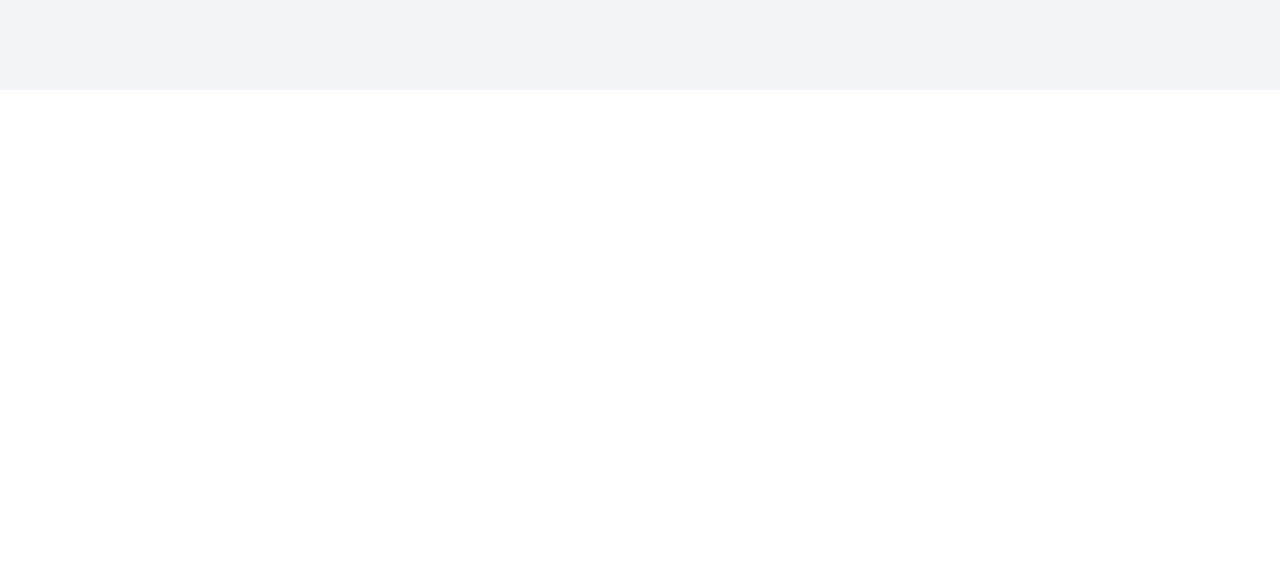
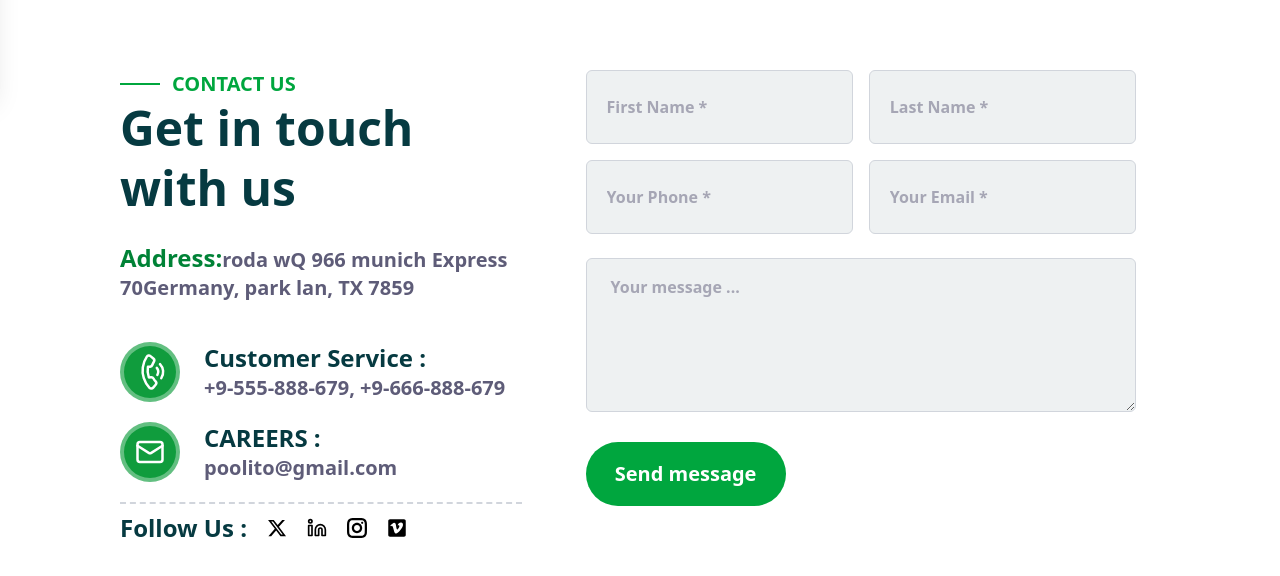
Before and after one commit to Butter002/vecurosoft-App, a React (Vite) app: page /contact in a window 1280 px wide. Before the commit this address had no page. Shown: the part 710-1286 px from the top of the page. Before the commit the page ends 800 px from the top, so only its background shows below. Built offline with nearby package versions, Linux system fonts and the light colour scheme.

Commit message:
Contact page done

```diff
--- a/src/App.jsx
+++ b/src/App.jsx
@@ -5,17 +5,17 @@ import Home from './pages/Home'
 import AboutUs from './pages/AboutUs';
 import Servicepage from './pages/service'
 import Page404 from './pages/404Page'
+import Contact from './pages/Contact';
 const App = () => {
   return (
     <Router>
       <Routes>
         <Route path="/" element={<Home />} />
         <Route path="Home" element={<Home />} />
+        <Route path='AboutUs' element={<AboutUs/>} />
         <Route path='Service' element={< Servicepage/>}/>
-        <Route path='AboutUs' element={<AboutUs/>} />
+        <Route path='contact' element={<Contact/>}/>
         <Route path='*' element={<Page404 />}/>
-
-        {/* Add more routes here later */}
 
       </Routes>
     </Router>
--- /dev/null
+++ b/src/pages/Contact.jsx
@@ -0,0 +1,173 @@
+import React from "react";
+import Header from "../components/Header";
+import Footer from "../components/Footer";
+
+import ServiceBannner from '../assets/images/Frame 1618873669.png';
+import map123 from '../assets/images/mapimage.png';
+import { LuLinkedin } from "react-icons/lu";
+
+
+import { LuPhoneCall, LuMail } from "react-icons/lu";
+import { FaXTwitter } from "react-icons/fa6";
+import { GrInstagram } from "react-icons/gr";
+import { FaVimeo } from "react-icons/fa";
+
+
+function Contact (){
+    return (
+        <>
+        <main>
+            <Header/>
+
+             {/* bannner */}
+            <div className="relative w-full h-[450px] bg-cover flex overflow-hidden justify-cente lg:pl-50 bg-center" style={{ backgroundImage: `url(${ServiceBannner})` }}>
+                <img src={map123} alt="" className="absolute  hidden md:block top-20 left-5"/>
+                <div className="flex flex-col pl-5 lg:pl-10 justify-center gap-2 z-10 items-start h-full">
+                    <p className="text-white font-bold text-6xl  lg:text-7xl">Contact <span className="text-green-500">Us</span></p>
+                    <div className="flex flex-row justify-start">
+                    <a href="Home" className="text-white text-xl font-extrabold">Home</a>
+                    <div className="pl-5 pr-1 text-2xl font-extrabold text-green-600">//</div>
+                    <p className="text-xl font-extrabold text-green-600">Contact Us</p>
+                    </div>
+                </div>
+            </div>
+
+            {/* contact section */}
+            <div>
+                <div className="flex flex-col justify-center  gap-10 px-6 py-10 lg:p-30  xl:flex-row">
+                    {/* left section */}
+                   <div className="flex flex-col items-start mt-6">
+                    <div className="flex items-center gap-3 ">
+                        <div className="w-10 h-0.5 bg-green-600"></div>
+                        <p className="text-green-600 font-bold text-xl uppercase">Contact Us</p>
+                    </div>
+
+                    <h2 className="text-[#063A41] text-3xl md:text-5xl font-extrabold leading-tight">
+                        Get in touch with us
+                    </h2>
+
+                    <div className="w-full mt-6 border-b-2 border-dashed border-gray-300">
+                    <p className="text-[#5E5C78] text-xl font-semibold mb-10"> <a className="text-green-700 font-bold  text-2xl">Address:</a>
+                    roda wQ 966 munich Express <br /> 70Germany, park lan, TX 7859
+                    </p>
+
+                    <div className="flex mb-5 gap-6 flex-row">
+                        <div className="bg-[#109C3D] hover:bg-[#063A41] flex justify-center items-center rounded-full h-15 w-15 border-4 border-[#ffffff59] text-3xl text-white ">
+                            <LuPhoneCall className="rotate-40" />
+                        </div>
+                        <div className="flex flex-col">
+                            <p className="font-bold text-2xl text-[#063A41]">Customer Service :</p>
+                            <p className="font-bold text-[#5E5C78] text-xl">+9-555-888-679, +9-666-888-679</p>
+                        </div>
+                    </div>
+
+                    <div className="flex gap-6 mb-5 flex-row">
+                        <div className="bg-[#109C3D] hover:bg-[#063A41] flex justify-center items-center rounded-full h-15 w-15 border-4 border-[#ffffff59] text-3xl text-white ">
+                            <LuMail/>
+                        </div>
+                        <div className="flex flex-col">
+                            <p className="font-bold text-2xl text-[#063A41]">CAREERS :</p>
+                            <p className="font-bold text-[#5E5C78] text-xl">poolito@gmail.com</p>
+                        </div>
+                    </div>
+                    </div>
+
+                    <div className="flex flex-row gap-5 mt-2 items-center justify-center">
+                    <span className="font-bold   text-[#063A41] text-2xl">
+                    Follow Us :</span>
+                    <a href="#" className="text-xl hover:text-green-700"><FaXTwitter /></a>
+                    <a href="#" className="text-xl hover:text-green-700"><LuLinkedin /></a>
+                    <a href="#" className="text-xl hover:text-green-700"><GrInstagram /></a>
+                    <a href="#" className="text-xl hover:text-green-700"><FaVimeo/></a>
+                    </div>
+                </div>
+
+                {/* right section */}
+                <div className="animate__fadeInUp visible  " data-wow-delay="0.55s">
+                <div className="max-w-4xl mx-auto p-6   rounded-lg">
+                    <form action="mail.php" method="post" className="space-y-6">
+                    <div className="grid grid-cols-1 md:grid-cols-2 gap-4">
+                        <div>
+                        <input
+                            name="fname"
+                            type="text"
+                            className="w-full border text-[#5E5C78] font-bold bg-[#EEF1F2] border-gray-300 rounded-md pl-5 px-15 py-6 focus:outline-none focus:ring-2 focus:ring-green-600"
+                            placeholder="First Name *"
+                            required
+                        />
+                        </div>
+                        <div>
+                        <input
+                            name="lname"
+                            type="text"
+                            className="w-full border text-[#5E5C78] font-bold bg-[#EEF1F2] border-gray-300 rounded-md pl-5 px-15 py-6 focus:outline-none focus:ring-2 focus:ring-green-600"
+                            placeholder="Last Name *"
+                            required
+                        />
+                        </div>
+                        <div>
+                        <input
+                            name="number"
+                            type="number"
+                            className="w-full border text-[#5E5C78] font-bold bg-[#EEF1F2] border-gray-300 rounded-md pl-5 px-15 py-6 focus:outline-none focus:ring-2 focus:ring-green-600"
+                            placeholder="Your Phone *"
+                            required
+                        />
+                        </div>
+                        <div>
+                        <input
+                            name="email"
+                            type="email"
+                            className="w-full border text-[#5E5C78] font-bold bg-[#EEF1F2] border-gray-300 rounded-md pl-5 px-15 py-6 focus:outline-none focus:ring-2 focus:ring-green-600"
+                            placeholder="Your Email *"
+                            required
+                        />
+                        </div>
+                    </div>
+                    <div>
+                        <textarea
+                        name="message"
+                        rows="5"
+                        className="w-full border text-[#5E5C78] font-bold bg-[#EEF1F2] border-gray-300 rounded-md px-6 py-4 focus:outline-none focus:ring-2 focus:ring-green-600"
+                        placeholder="Your message ..."
+                        required
+                        ></textarea>
+                    </div>
+                    <div>
+                        <button
+                        type="submit"
+                        className="bg-green-600  hover:bg-[#063A41] text-white text-xl font-bold w-50 h-16 rounded-full transition duration-200"
+                        >
+                        Send message
+                        </button>
+                    </div>
+                    <p className="form-messages text-sm text-gray-600"></p>
+                    </form>
+                </div>
+                </div>
+
+                </div>
+            </div>
+
+            {/* map section */}
+            <div className="relative w-full overflow-hidden">
+            <div className="w-full" style={{ height: '550px' }}>
+                <iframe
+                src="https://www.google.com/maps/embed?pb=!1m18!1m12!1m3!1d163720.11965853968!2d8.496481908353967!3d50.121347879150306!2m3!1f0!2f0!3f0!3m2!1i1024!2i768!4f13.1!3m3!1m2!1s0x47bd096f477096c5%3A0x422435029b0c600!2sFrankfurt%2C%20Germany!5e0!3m2!1sen!2sbd!4v1665403058628!5m2!1sen!2sbd"
+                className="w-full h-full border-0"
+                allowFullScreen
+                loading="lazy"
+                referrerPolicy="no-referrer-when-downgrade"
+                ></iframe>
+            </div>
+            </div>
+
+
+            <Footer/>
+        </main>
+
+        </>
+    );
+}
+
+export default Contact;
```
